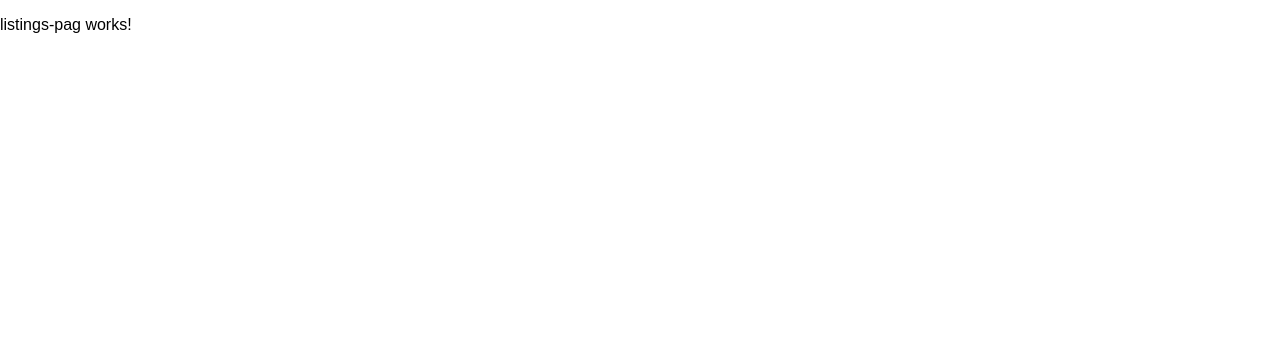
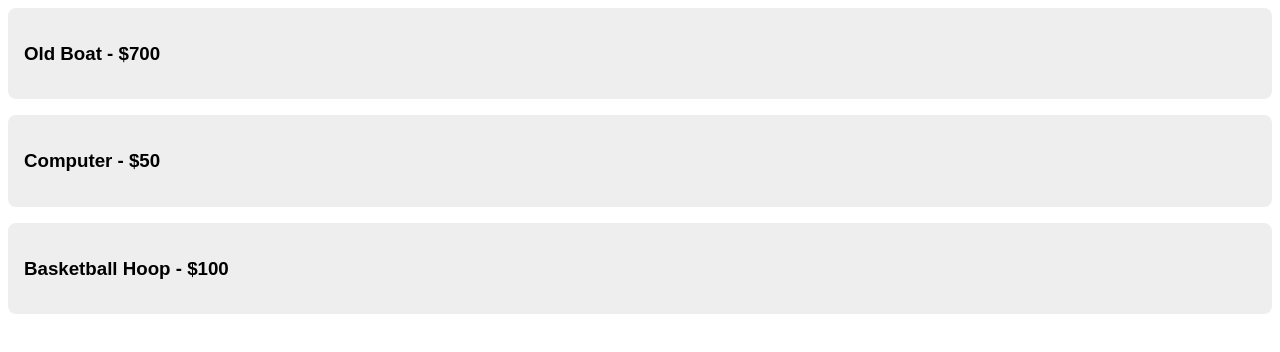
Before and after one commit to ArgaAlan/Buy-and-sell, an Angular app: page /listings in a window 1280 px wide. Shown: the top 352 px of the page. Built offline with nearby package versions, Linux system fonts and the light colour scheme.

Commit message:
listings page

```diff
--- a/src/app/listings-pag/listings-pag.component.html
+++ b/src/app/listings-pag/listings-pag.component.html
@@ -1 +1,7 @@
-<p>listings-pag works!</p>
+<div>
+  <div class="content-box" *ngFor="let listing of listings">
+    <a routerLink="/listings/{{listing.id}}}">
+      <h3>{{listing.name}} - ${{listing.price}}</h3>
+    </a>
+  </div>
+</div>
--- a/src/app/listings-pag/listings-pag.component.ts
+++ b/src/app/listings-pag/listings-pag.component.ts
@@ -1,4 +1,6 @@
 import { Component, OnInit } from '@angular/core';
+import { Listing } from "../types";
+import { fakeListings } from "../fake-data";
 
 @Component({
   selector: 'app-listings-pag',
@@ -6,10 +8,12 @@
   styleUrls: ['./listings-pag.component.css']
 })
 export class ListingsPagComponent implements OnInit {
+  listings: Listing[] = [];
 
   constructor() { }
 
   ngOnInit(): void {
+     this.listings = fakeListings;
   }
 
 }
```
